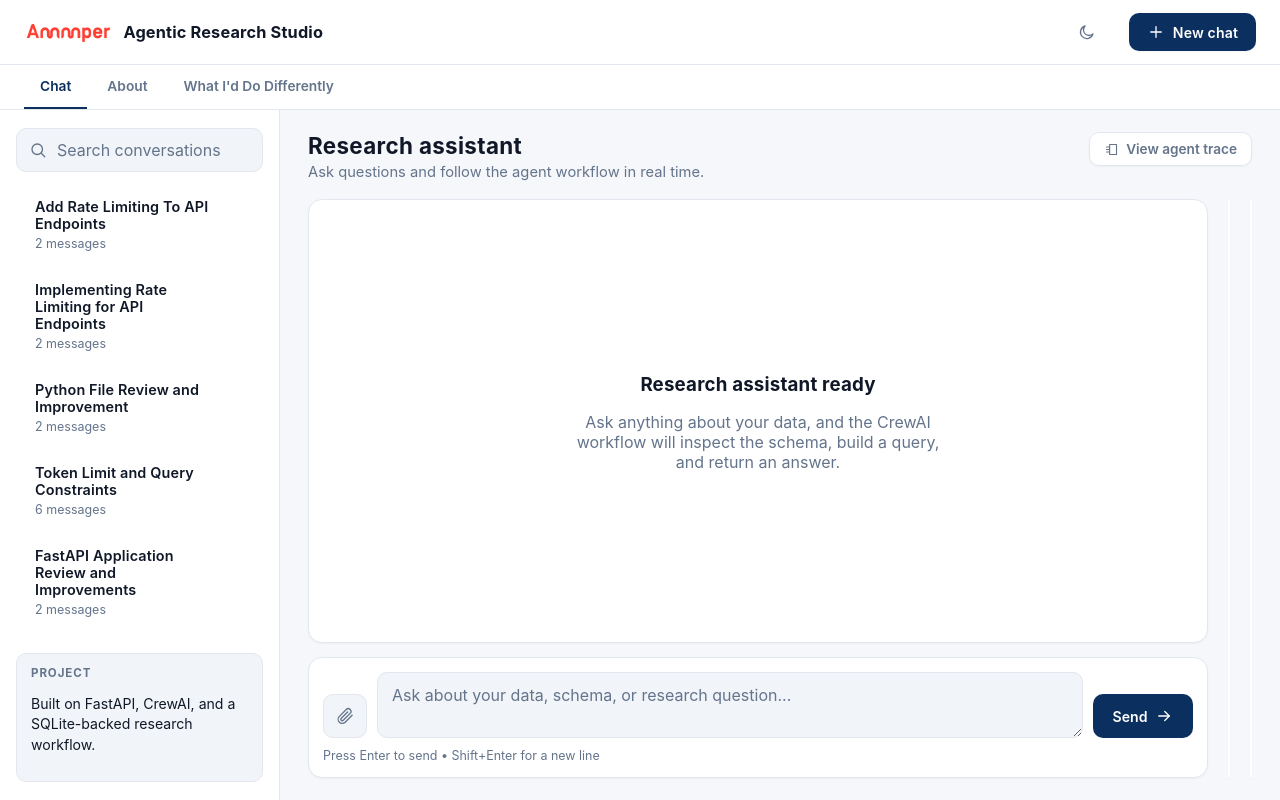
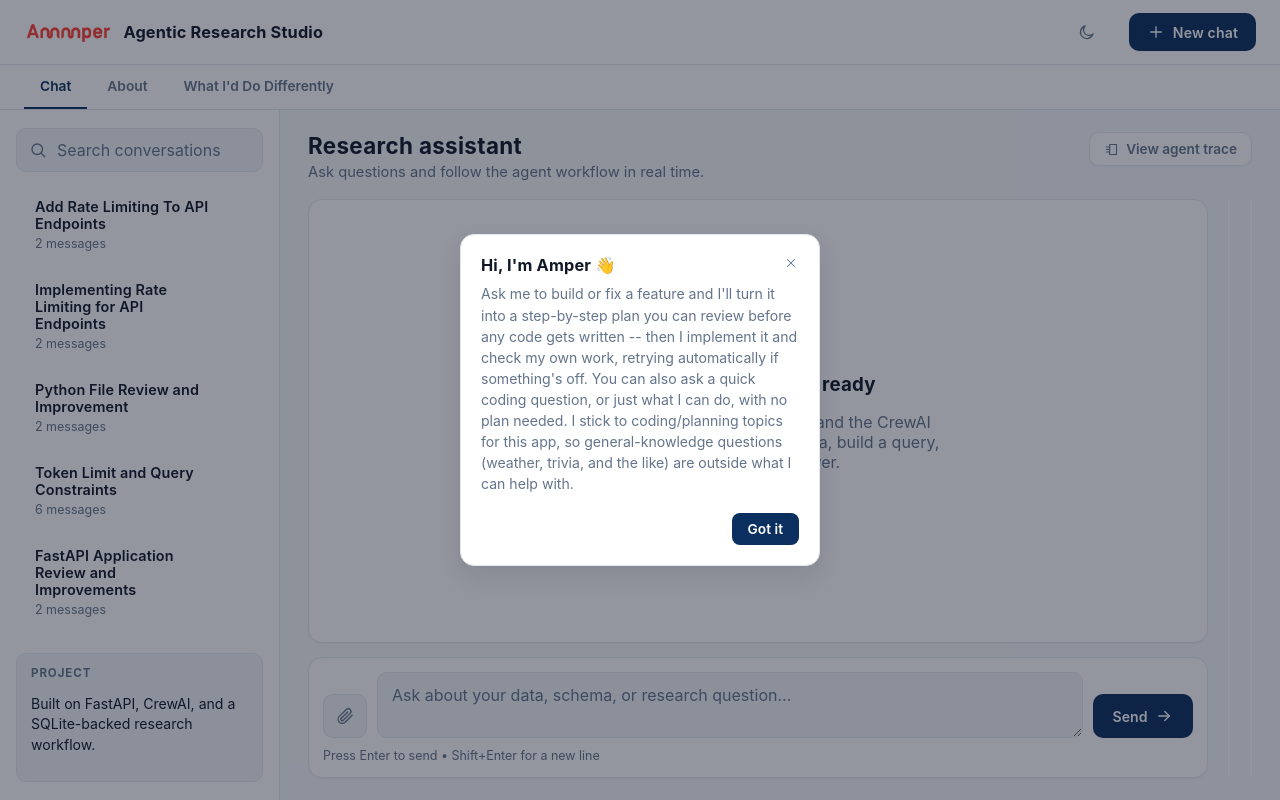
Before and after one commit to carlosnkd/amper_bot, a FastAPI app: page / in a window 1280 px wide. Run offline with FastAPI, Linux system fonts and the light colour scheme; data comes from the database, SQL or seed files in the repository; some libraries are stand-ins or nearby versions.

Commit message:
Modify and added readme + flow iamge

```diff
--- a/backend/api/routes.py
+++ b/backend/api/routes.py
@@ -25,6 +25,7 @@ logger = logging.getLogger(__name__)
 
 # repo root -- routes.py is backend/api/routes.py, so two parents up.
 README_PATH = Path(__file__).resolve().parents[2] / "README.md"
+RETRO_PATH = Path(__file__).resolve().parents[2] / "WHAT_I_WOULD_DO_DIFFERENTLY.md"
 
 # Cap on how much of an uploaded file's text we fold into the prompt -- keeps a huge
 # attachment from blowing the LLM's context window/cost on a single turn. Chars, not
@@ -509,9 +510,9 @@ def delete_conversation_endpoint(user_id: str, conversation_id: str, db: Session
 @router.get('/api/readme')
 def get_readme():
     """
-    Raw README.md content for the frontend's "About" / "What I'd Do Differently" tabs
-    (static/js/app.js's loadReadme()), which render it client-side via marked.js -- this
-    endpoint deliberately returns markdown, not HTML, so there's no server-side rendering
+    Raw README.md content for the frontend's "About" tab (static/js/app.js's
+    loadMarkdownDoc()), which renders it client-side via marked.js -- this endpoint
+    deliberately returns markdown, not HTML, so there's no server-side rendering
     dependency. Reads from disk on every call rather than caching in memory: README.md
     changes rarely and this is a low-traffic, dev-facing endpoint, so the simplicity of
     always reading the current file outweighs any benefit from caching it.
@@ -522,6 +523,24 @@ def get_readme():
         return JSONResponse(
             status_code=404,
             content={"error": f"README.md not found at {README_PATH}"},
+        )
+    return {"content": content}
+
+
+@router.get('/api/retro')
+def get_retro():
+    """
+    Raw WHAT_I_WOULD_DO_DIFFERENTLY.md content for the frontend's "What I'd Do
+    Differently" tab. Same pattern as get_readme() above -- a separate file, not a
+    section carved out of README.md, so it gets its own tiny endpoint rather than the
+    frontend guessing at a heading to extract.
+    """
+    try:
+        content = RETRO_PATH.read_text(encoding="utf-8")
+    except FileNotFoundError:
+        return JSONResponse(
+            status_code=404,
+            content={"error": f"WHAT_I_WOULD_DO_DIFFERENTLY.md not found at {RETRO_PATH}"},
         )
     return {"content": content}
 
--- a/static/css/app.css
+++ b/static/css/app.css
@@ -1504,6 +1504,39 @@ svg {
     box-shadow: var(--shadow-hover);
     filter: brightness(1.05);
 }
+.modal-card.has-close {
+    position: relative;
+}
+.modal-close-x {
+    position: absolute;
+    top: 14px;
+    right: 14px;
+    display: inline-flex;
+    align-items: center;
+    justify-content: center;
+    width: 28px;
+    height: 28px;
+    border-radius: var(--radius-sm);
+    color: var(--muted);
+}
+.modal-close-x:hover {
+    background: var(--surface-alt);
+    color: var(--text);
+}
+.modal-close-x svg {
+    width: 14px;
+    height: 14px;
+}
+/* .modal-confirm defaults to --danger (right for "Delete"); the welcome modal's "Got it"
+   isn't a destructive action, so it overrides back to the normal accent color. */
+.modal-ok {
+    background: var(--accent);
+}
+.modal-ok:hover {
+    background: var(--accent);
+    box-shadow: var(--shadow-hover);
+    filter: brightness(1.05);
+}
 
 @media (max-width: 980px) {
     .sidebar {
--- a/static/index.html
+++ b/static/index.html
@@ -340,8 +340,55 @@
             </div>
         </div>
 
+        <!-- Shown once at the start of every session (static/js/app.js's init()) -- a
+             plain intro to what the assistant does. Purely informational: the OK button
+             and the corner close button both just dismiss it, nothing else. -->
+        <div id="welcomeModal" class="modal-overlay hidden">
+            <div
+                class="modal-card has-close"
+                role="alertdialog"
+                aria-modal="true"
+                aria-labelledby="welcomeModalTitle"
+                aria-describedby="welcomeModalMessage"
+            >
+                <button
+                    type="button"
+                    class="modal-close-x"
+                    id="welcomeModalClose"
+                    aria-label="Close"
+                >
+                    <svg
+                        viewBox="0 0 24 24"
+                        fill="none"
+                        stroke="currentColor"
+                        stroke-width="1.75"
+                        stroke-linecap="round"
+                        stroke-linejoin="round"
+                    >
+                        <line x1="6" y1="6" x2="18" y2="18"></line>
+                        <line x1="18" y1="6" x2="6" y2="18"></line>
+                    </svg>
+                </button>
+                <h3 id="welcomeModalTitle">Hi, I'm Amper 👋</h3>
+                <p id="welcomeModalMessage">
+                    Ask me to build or fix a feature and I'll turn it into a step-by-step
+                    plan you can review before any code gets written -- then I implement it
+                    and check my own work, retrying automatically if something's off. You
+                    can also ask a quick coding question, or just what I can do, with no
+                    plan needed. I stick to coding/planning topics for this app, so
+                    general-knowledge questions (weather, trivia, and the like) are outside
+                    what I can help with.
+                </p>
+                <div class="modal-actions">
+                    <button type="button" class="modal-confirm modal-ok" id="welcomeModalOk">
+                        Got it
+                    </button>
+                </div>
+            </div>
+        </div>
+
         <!-- Lightweight markdown-to-HTML parser for the About / "What I'd Do Differently"
-             tabs (static/js/app.js's renderReadmeInto()) -- no build step, so it's loaded
+             tabs (static/js/app.js's loadMarkdownDoc()) -- no build step, so it's loaded
              straight from a CDN rather than bundled. -->
         <script src="https://cdn.jsdelivr.net/npm/marked/marked.min.js"></script>
         <script src="/static/js/app.js"></script>
--- a/static/js/app.js
+++ b/static/js/app.js
@@ -41,6 +41,7 @@ function init() {
     renderEmptyState();
     loadHistory();
     initTabs();
+    showWelcomeModal();
 }
 
 function cacheElements() {
@@ -80,6 +81,10 @@ function cacheElements() {
     };
     els.aboutContent = document.getElementById('aboutContent');
     els.retroContent = document.getElementById('retroContent');
+
+    els.welcomeModal = document.getElementById('welcomeModal');
+    els.welcomeModalOk = document.getElementById('welcomeModalOk');
+    els.welcomeModalClose = document.getElementById('welcomeModalClose');
 }
 
 function bindEvents() {
@@ -119,6 +124,22 @@ function bindEvents() {
     // appendMessageTyped()'s reveal animation -- so there's no single stable moment to
     // attach a direct listener to any given button.
     els.chatWindow.addEventListener('click', handleCodeBlockClick);
+
+    // Both buttons just dismiss the welcome modal -- it's purely informational, there's
+    // no "don't show again" state to persist, so either one does exactly the same thing.
+    els.welcomeModalOk.addEventListener('click', closeWelcomeModal);
+    els.welcomeModalClose.addEventListener('click', closeWelcomeModal);
+}
+
+/** Shown once at the start of every session (called once from init()) -- a plain-text
+ * intro to what the assistant does and how to use it. No "don't show again" checkbox by
+ * design: it reappears on every fresh page load. */
+function showWelcomeModal() {
+    els.welcomeModal.classList.remove('hidden');
+}
+
+function closeWelcomeModal() {
+    els.welcomeModal.classList.add('hidden');
 }
 
 function handleCodeBlockClick(event) {
@@ -218,23 +239,19 @@ function applyTheme() {
  * it. About/Retro fetch README.md lazily (on first visit to either tab, not on page
  * load) and cache it in `readmeState`, so switching tabs back and forth never re-fetches.
  */
+// About and Retro are two independent files/endpoints (README.md and
+// WHAT_I_WOULD_DO_DIFFERENTLY.md) -- each gets its own cache slot rather than one shared
+// state, since there's no single document to split client-side anymore.
 const readmeState = {
     markdown: null, // cached raw markdown once fetched successfully
     error: null, // set instead of `markdown` if the fetch/parse failed
     fetchPromise: null, // in-flight fetch, so a rapid double-click can't fire it twice
 };
-
-// Candidate headings for the "What I'd Do Differently" tab, tried in order -- lets this
-// work out of the box against a README that uses a different (but equivalent) heading,
-// like this repo's own "## Known limitations", without hardcoding one exact title.
-const RETRO_HEADING_PATTERNS = [
-    /what i.?d do differently/i,
-    /what i would do differently/i,
-    /retrospective/i,
-    /lessons learned/i,
-    /trade-?offs?/i,
-    /known limitations/i,
-];
+const retroState = {
+    markdown: null,
+    error: null,
+    fetchPromise: null,
+};
 
 function initTabs() {
     els.tabBtns.forEach((btn) => {
@@ -254,64 +271,53 @@ function switchTab(tabName) {
         panel.classList.toggle('hidden', name !== tabName);
     });
 
-    if (tabName === 'about' || tabName === 'retro') {
-        loadReadme().then(renderReadmeTabs);
-    }
-}
-
-/** Fetches + caches README.md's raw markdown. Safe to call repeatedly -- only the first
- * call actually hits the network; later calls (including a second tab click while the
- * first fetch is still in flight) reuse the same promise/cached result. */
-function loadReadme() {
-    if (readmeState.markdown !== null || readmeState.error !== null) {
-        return Promise.resolve();
-    }
-    if (readmeState.fetchPromise) {
-        return readmeState.fetchPromise;
-    }
-
-    renderReadmeTabs('Loading…');
-
-    readmeState.fetchPromise = fetch(`${API_BASE}/api/readme`)
+    if (tabName === 'about') {
+        loadMarkdownDoc(readmeState, `${API_BASE}/api/readme`, els.aboutContent, 'README.md');
+    } else if (tabName === 'retro') {
+        loadMarkdownDoc(
+            retroState,
+            `${API_BASE}/api/retro`,
+            els.retroContent,
+            'WHAT_I_WOULD_DO_DIFFERENTLY.md',
+        );
+    }
+}
+
+/** Fetches + caches a markdown doc's raw content into `state` (one of readmeState /
+ * retroState), rendering it -- or its error, or a "Loading…" placeholder in the meantime
+ * -- into `targetEl` via marked.js. Safe to call repeatedly: a cache hit renders
+ * immediately with no request, and a second call while a fetch is already in flight is a
+ * no-op (targetEl is already showing "Loading…" from the first call). */
+function loadMarkdownDoc(state, url, targetEl, label) {
+    if (state.error !== null) {
+        targetEl.innerHTML = `<p class="readme-fallback">${escapeHtml(state.error)}</p>`;
+        return;
+    }
+    if (state.markdown !== null) {
+        targetEl.innerHTML = renderMarkdown(state.markdown);
+        return;
+    }
+    if (state.fetchPromise) return;
+
+    targetEl.textContent = 'Loading…';
+
+    state.fetchPromise = fetch(url)
         .then(async (response) => {
             const data = await response.json().catch(() => ({}));
             if (!response.ok) {
                 throw new Error(data.error || `Request failed with ${response.status}`);
             }
-            readmeState.markdown = data.content || '';
+            state.markdown = data.content || '';
+            targetEl.innerHTML = renderMarkdown(state.markdown);
         })
         .catch((error) => {
             console.error(error);
-            readmeState.error =
-                'Unable to load README.md right now -- ' + (error.message || 'the request failed') + '.';
+            state.error = `Unable to load ${label} right now -- ${error.message || 'the request failed'}.`;
+            targetEl.innerHTML = `<p class="readme-fallback">${escapeHtml(state.error)}</p>`;
         })
         .finally(() => {
-            readmeState.fetchPromise = null;
+            state.fetchPromise = null;
         });
-
-    return readmeState.fetchPromise;
-}
-
-/** Renders the cached README (or its error) into both the About and Retro tabs' content
- * divs. Called once loadReadme() settles, and also (with a literal string) to show a
- * "Loading…" placeholder immediately, before the fetch resolves. */
-function renderReadmeTabs(loadingLabel) {
-    if (typeof loadingLabel === 'string') {
-        els.aboutContent.textContent = loadingLabel;
-        els.retroContent.textContent = loadingLabel;
-        return;
-    }
-
-    if (readmeState.error) {
-        els.aboutContent.innerHTML = `<p class="readme-fallback">${escapeHtml(readmeState.error)}</p>`;
-        els.retroContent.innerHTML = `<p class="readme-fallback">${escapeHtml(readmeState.error)}</p>`;
-        return;
-    }
-
-    els.aboutContent.innerHTML = renderMarkdown(readmeState.markdown);
-
-    const retroSection = extractRetroSection(readmeState.markdown);
-    els.retroContent.innerHTML = renderMarkdown(retroSection || readmeState.markdown);
 }
 
 /** marked.js is loaded from a CDN (see index.html) -- fails soft to escaped plain text
@@ -321,40 +327,6 @@ function renderMarkdown(markdown) {
         return `<pre class="readme-fallback">${escapeHtml(markdown)}</pre>`;
     }
     return marked.parse(markdown);
-}
-
-/**
- * Pulls out the section starting at the first heading matching RETRO_HEADING_PATTERNS,
- * up to (but not including) the next heading of the same or shallower level. Returns
- * null if no matching heading is found -- callers fall back to the full README, which is
- * simpler and still useful rather than rendering nothing.
- */
-function extractRetroSection(markdown) {
-    if (!markdown) return null;
-    const lines = markdown.split('\n');
-
-    let startIndex = -1;
-    let startLevel = 0;
-    for (let i = 0; i < lines.length; i++) {
-        const match = lines[i].match(/^(#{1,6})\s+(.*)$/);
-        if (match && RETRO_HEADING_PATTERNS.some((pattern) => pattern.test(match[2]))) {
-            startIndex = i;
-            startLevel = match[1].length;
-            break;
-        }
-    }
-    if (startIndex === -1) return null;
-
-    let endIndex = lines.length;
-    for (let i = startIndex + 1; i < lines.length; i++) {
-        const match = lines[i].match(/^(#{1,6})\s+/);
-        if (match && match[1].length <= startLevel) {
-            endIndex = i;
-            break;
-        }
-    }
-
-    return lines.slice(startIndex, endIndex).join('\n').trim();
 }
 
 function toggleTheme() {
```
Also changed, not shown: WHAT_I_WOULD_DO_DIFFERENTLY.md (added, +41 -0 lines), README.md, static/img/architecture.svg (added).
